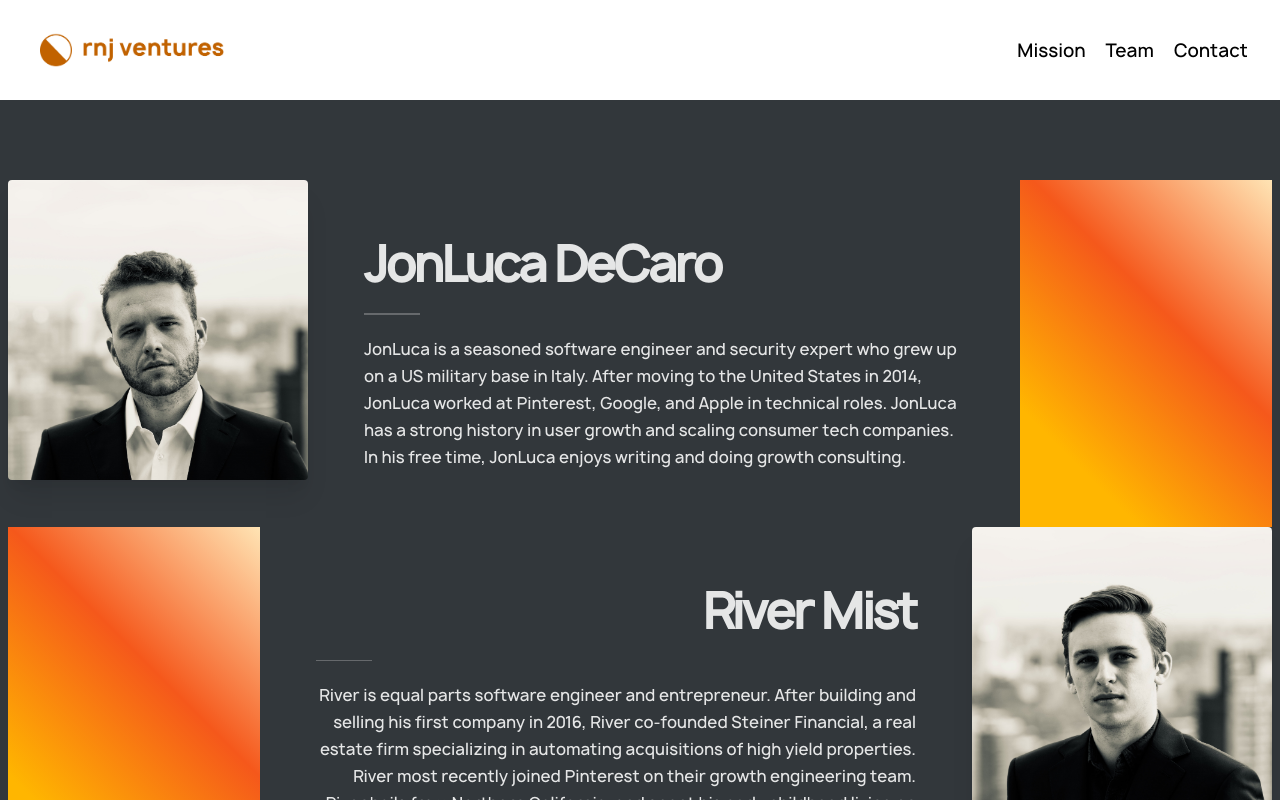
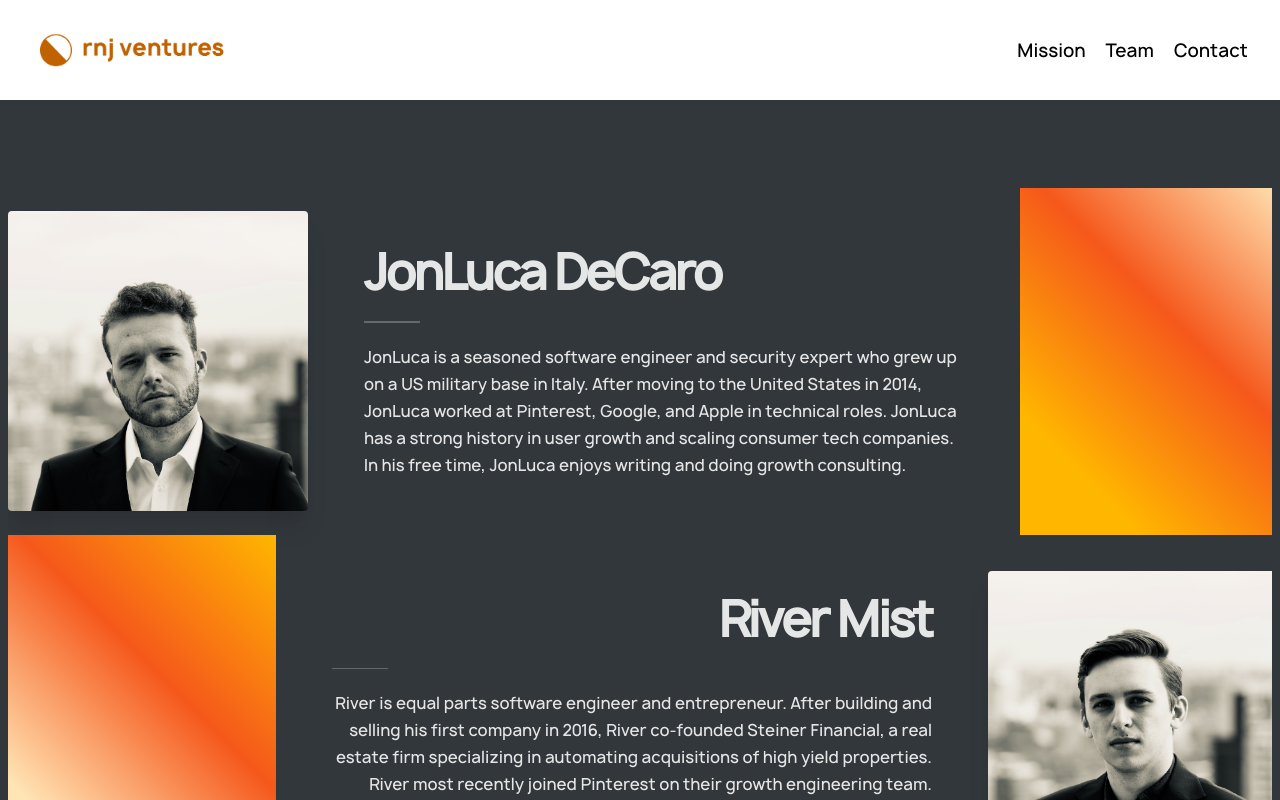
Before and after one commit to RNJ-Ventures/rnjventures, a React (Create React App) app: page / in a window 1280 px wide. Shown: the top 800 px of the page. Built offline with nearby package versions, Linux system fonts and the light colour scheme.

Commit message:
centered and colored

```diff
--- a/src/components/App/App.css
+++ b/src/components/App/App.css
@@ -1,8 +1,12 @@
 html {
-  background: #32373b;
+    background: #32373b;
 }
 
+.Body {
+    width: 100vw;
+    overflow: hidden;
+}
 
 .App .Body {
-  margin-top: 80px;
+    margin-top: 80px;
 }
--- a/src/components/ProfileCard/ProfileCard.css
+++ b/src/components/ProfileCard/ProfileCard.css
@@ -4,12 +4,13 @@
     align-items: center;
     justify-content: space-evenly;
     flex-direction: column;
-  gap: auto;
 }
 
-.Profile:nth-child(even){
+.Profile:nth-child(even) {
     direction: rtl;
 }
+
+
 
 .Profile {
     display: flex;
@@ -29,8 +30,11 @@
 .ContentContainer {
     width: 100%;
     display: flex;
+    align-items: center;
+    justify-content: space-evenly;
 }
-.TextContainer{
+
+.TextContainer {
     padding: 3.5rem 3.5rem 2rem 3.5rem;
     display: -moz-flex;
     display: -webkit-flex;
@@ -61,8 +65,9 @@
 h1.Name:after {
     bottom: -1.325rem;
 }
+
 h1.Name:after, h2.Name:after, h3.Name:after {
-  content: '';
+    content: "";
     position: absolute;
     left: 0;
     width: 3.5rem;
@@ -81,7 +86,12 @@
     vertical-align: baseline;
 }
 
-.ColorPanel{
+.ColorPanel {
     background: linear-gradient(45deg, #ffb600 20%, #f5581b 60%, #ffe4b4);
     width: 100%;
 }
+
+
+.Profile:nth-child(even) .ColorPanel{
+    background: linear-gradient(45deg, #ffe4b4 20%, #f5581b 60%, #ffb600);
+}
--- a/src/index.css
+++ b/src/index.css
@@ -21,3 +21,7 @@
 *, *:before, *:after {
     box-sizing: inherit;
 }
+
+html, body {
+    overflow: hidden;
+}
```
Lines whose indentation alone changed are shown as unchanged.
